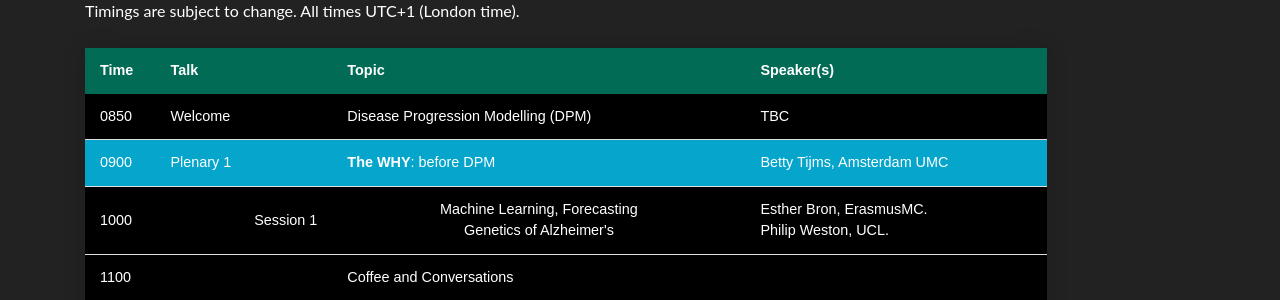
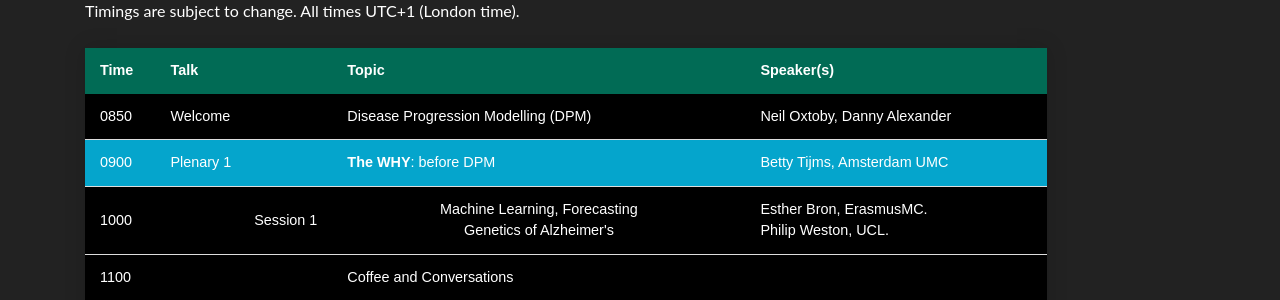
Before and after one commit to noxtoby/pond2022-bs4, a Jekyll site: the page built from programme.md, in a window 1280 px wide. Shown: the part 337-637 px from the top of the page. Built offline with Jekyll 4.4.1, drawn with Linux system fonts in a browser that asks for light colours.

Commit message:
Minor update

```diff
--- a/programme.md
+++ b/programme.md
@@ -23,7 +23,7 @@ Timings are subject to change. All times UTC+1 (London time).
     <tbody>
         <tr style="background-color:#000000">
             <td>0850</td><td>Welcome</td><td>Disease Progression Modelling (DPM)</td>
-            <td>TBC</td>
+            <td>Neil Oxtoby, Danny Alexander</td>
         </tr>
         <tr style="background-color:#05a5cc">
             <td>0900</td><td>Plenary 1</td><td><strong>The WHY</strong>: before DPM</td>
```
